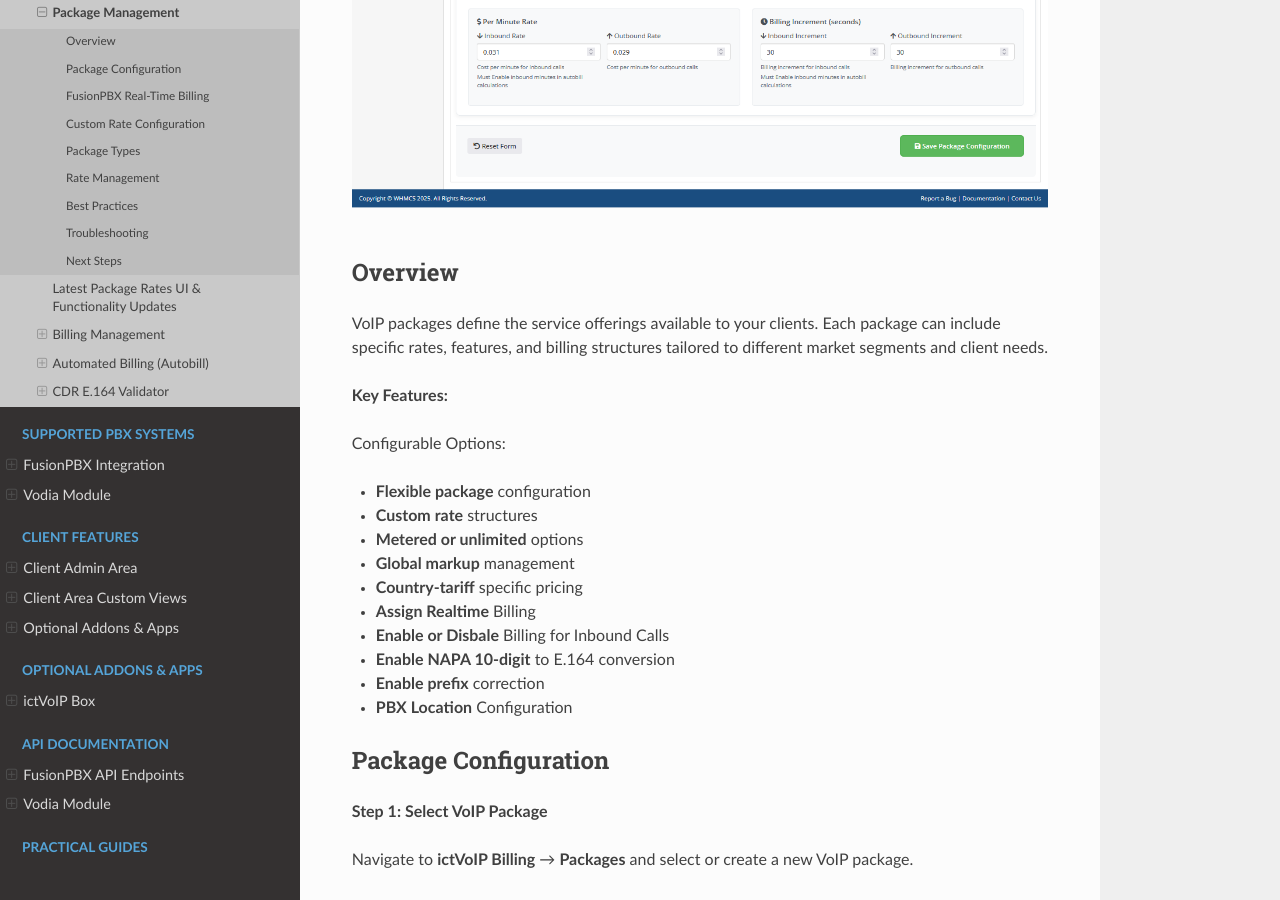
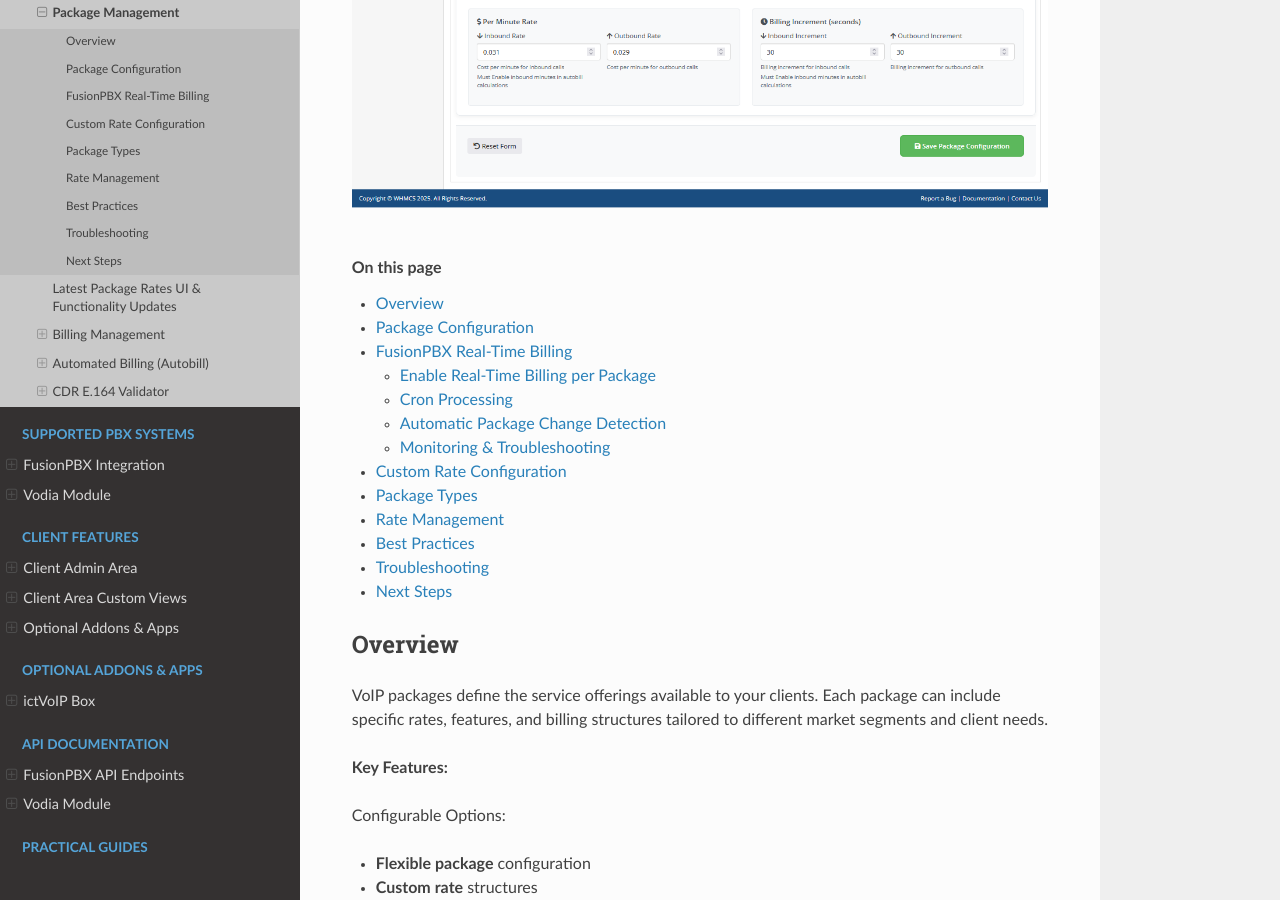
Before and after one commit to ictvoip/ictvoip-docs, a Sphinx documentation site: the page built from docs/source/admin/packages.rst, in a window 1280 px wide and 900 px high, scrolled down 1053 px. Built offline with Sphinx 7.4.7 and the Read the Docs theme 3.1.0, drawn with Linux system fonts in a browser that asks for light colours; pages that are not in the unit, such as notebooks, are missing from menus; some of the changed text lies outside the part shown.

Commit message:
add link in toc

```diff
--- a/docs/source/admin/packages.rst
+++ b/docs/source/admin/packages.rst
@@ -12,6 +12,10 @@ Package management allows you to create and configure VoIP service packages with
    :align: center
    :alt: Package Rates
 |
+
+.. contents:: On this page
+   :local:
+   :depth: 2
 
 
 Overview
@@ -114,12 +118,18 @@ Configure free minutes for metered packages:
    Free Minutes: 0 (unlimited)
    Overage Rate: N/A
 
+.. _fusionpbx-real-time-billing:
+
 FusionPBX Real-Time Billing
 ---------------------------
 
 FusionPBX real-time billing processes call detail records (CDRs) directly from the FusionPBX environment and applies usage charges automatically as calls are completed.
 
 This mode is designed for environments where you want near real-time usage processing instead of periodic batch invoicing.
+
+.. contents:: In this section
+   :local:
+   :depth: 2
 
 **Key characteristics:**
 
```
